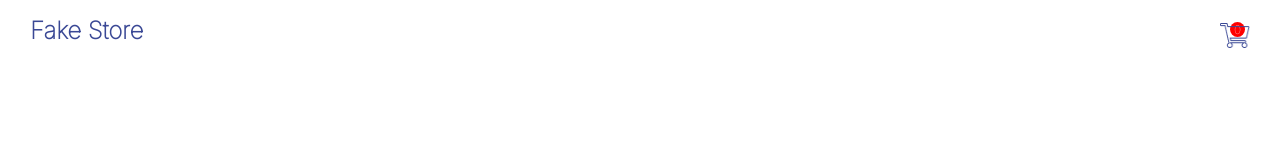
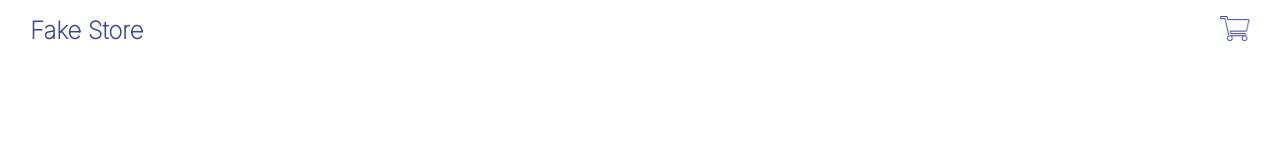
Before and after one commit to Meatbal21/Fake-Store-Project, a React (Vite) app: page /checkout in a window 1280 px wide. Shown: the top 160 px of the page. Built offline with nearby package versions, Linux system fonts and the light colour scheme.

Commit message:
edit function for cart button

```diff
--- a/src/components/CheckoutItem/CheckoutItem.css
+++ b/src/components/CheckoutItem/CheckoutItem.css
@@ -45,6 +45,7 @@
     transform: translateY(-10px)
 }
 
+
 /*media query tablet */
 @media screen and (max-width: 768px){
     .checkout-item-detail img{
--- a/src/components/Header/Header.css
+++ b/src/components/Header/Header.css
@@ -26,7 +26,7 @@ h1{
     transform: scale(0.9);
 }
 
-.icon-btn p{
+.length-btn{
     background-color: red;
     position: relative;
     margin-top: -30px;
--- a/src/components/Header/Header.jsx
+++ b/src/components/Header/Header.jsx
@@ -15,7 +15,10 @@ function Header() {
        <Link to="/"><h1>Fake Store</h1></Link>
       <div className='icon-btn'>
         <Link to="/checkout"><img src={cart}/></Link>
-        <p>{checkout.length}</p>
+        <p>
+
+        {checkout.length == 0? "" : (<p className='length-btn'> {checkout.length} </p>)}
+        </p>
       </div>
     </div>
   )
--- a/src/pages/CheckOut/CheckOut.jsx
+++ b/src/pages/CheckOut/CheckOut.jsx
@@ -7,7 +7,7 @@ import { Link } from 'react-router-dom'
 import CheckoutItem from '../../components/CheckoutItem/CheckoutItem'
 
 
-function CheckOut() {
+function CheckOut({product}) {
     //change to global state
     //NOTE {} not []
 
```
